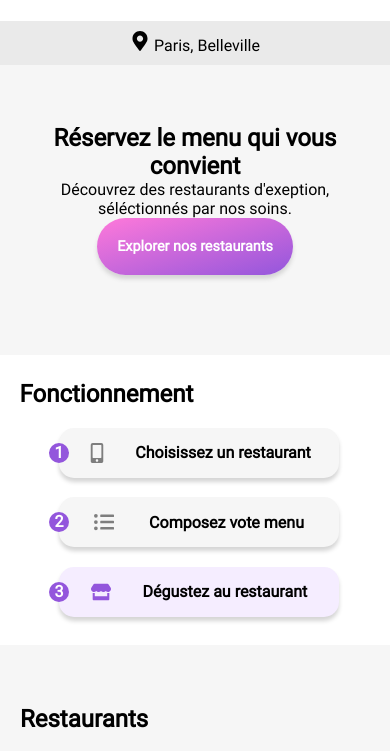
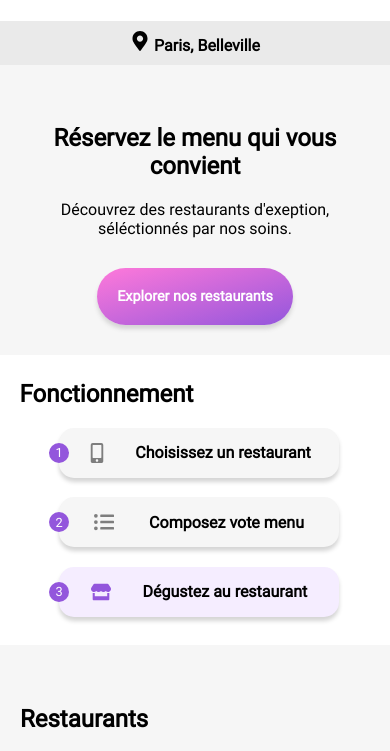
Before and after one commit to marinasatsyk/DardeMarina_03_18032021, a website: page index.html in a window 390 px wide. Shown: the part 57-808 px from the top of the page. Drawn offline with Linux system fonts and the light colour scheme.

Commit message:
correction v.mobile main page

```diff
--- a/sass/libs/menu_mobile.scss
+++ b/sass/libs/menu_mobile.scss
@@ -150,7 +150,7 @@
             }
         }
     }
-    .btn--round {
+    .btn--round_mobile {
         margin-bottom: 30px;
     }
     /*FOOTER*/
--- a/sass/style.scss
+++ b/sass/style.scss
@@ -27,6 +27,7 @@
            p.main {
                padding: 10px 0;
                background-color: $color-back;
+               font-weight: bold;
            }
            .explorer {
                padding: 15% 10%;
@@ -38,6 +39,10 @@
                h1 {
                    font-size: 1.5rem;
                    font-weight: bold;
+                   margin-bottom: 20px;
+               }
+               p {
+                   margin-bottom: 30px;
                }
            }
            .btn--round {
@@ -101,13 +106,17 @@
                        content: counter(my-counter);
                        counter-increment: my-counter;
                        color: white;
-                       display: block;
+                       display: flex;
+                       justify-content: center;
+                       align-items: center;
                        height: 20px;
                        width: 20px;
                        border-radius: 50%;
                        background-color: $color-primary;
                        position: relative;
                        right: -10px;
+                       font-size: .8rem;
+                       font-weight: normal;
                    }
                    span {
                        display: flex;
```
Also changed, not shown: html_pages/palette.html (+1 -1 lines), public/style.css, 1 other file.
